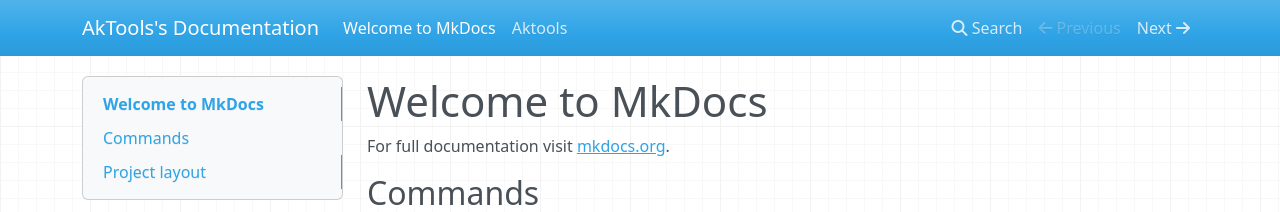
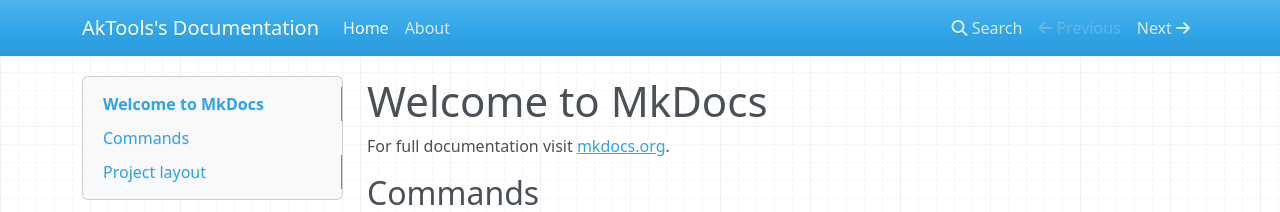
Before and after one commit to akfamily/aktools, an MkDocs documentation site: the page built from docs/index.md, in a window 1280 px wide. Shown: the top 212 px of the page. Built offline with MkDocs 1.6.1, drawn with Linux system fonts in a browser that asks for light colours; nearby versions of some CDN libraries; some of the changed lines change nothing that is shown.

Commit message:
0.0.4 add docs

```diff
--- a/mkdocs.yml
+++ b/mkdocs.yml
@@ -1 +1,4 @@
 site_name: AkTools's Documentation
+nav:
+    - Home: index.md
+    - About: aktools.md
```
